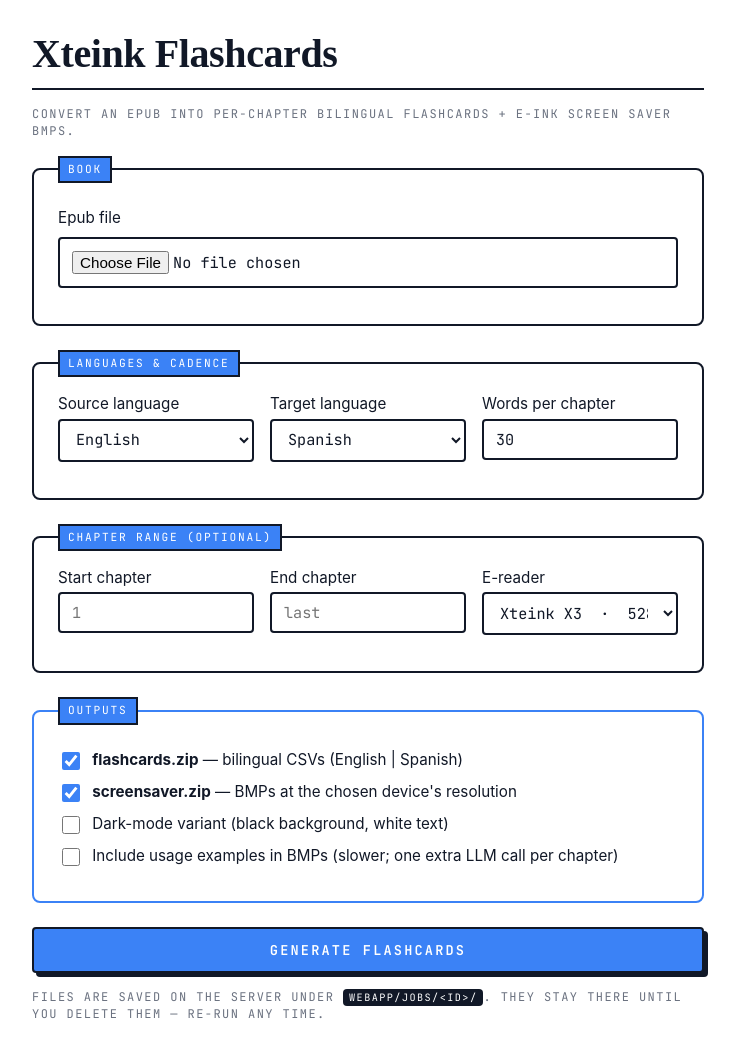
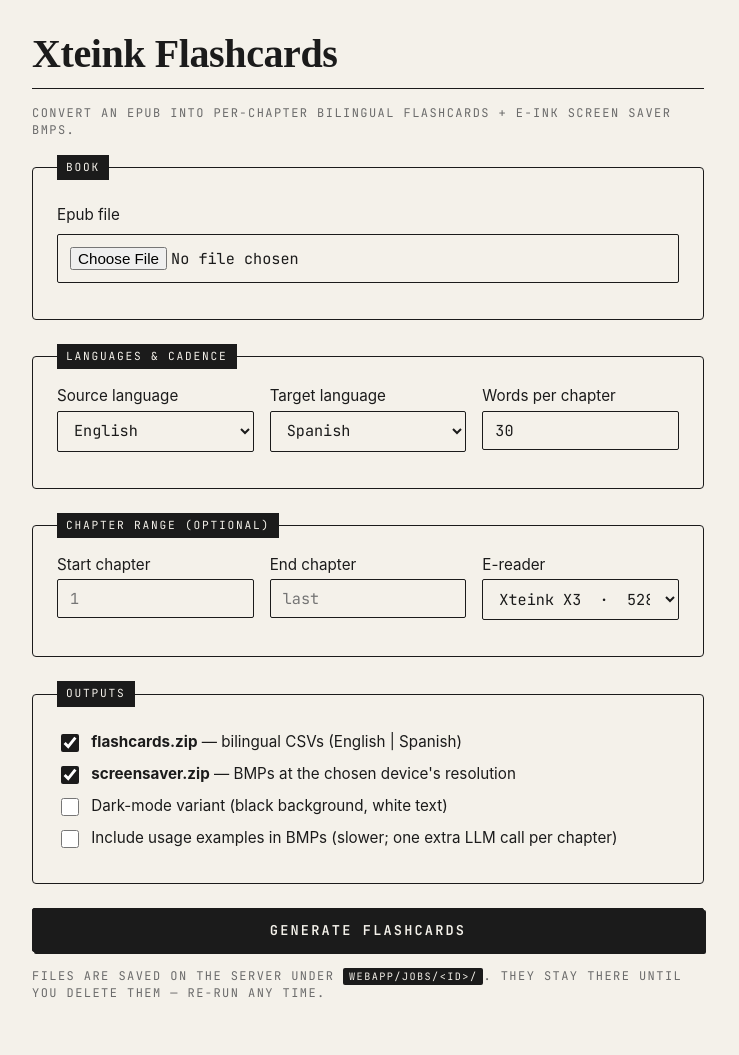
Before and after one commit to AngeeelD/xteink-flashcards, a Flask app: page / in a window 1280 px wide. Shown: the whole page, without its empty margins (272-1011 px from the left). After the commit the page ends 998 px from the top, so only its background shows below. Run offline with Flask 3, Linux system fonts and the light colour scheme; some libraries are stand-ins or nearby versions; some web fonts are replaced.

Commit message:
style: switch web palette to grayscale e-ink theme
- surface #F4F1EA, text #1B1B1B, accent and border #1B1B1B
- softer hairlines and shadow to mimic an e-ink panel
- button text now uses the surface token for contrast on the new dark accent

```diff
--- a/webapp/static/style.css
+++ b/webapp/static/style.css
@@ -1,22 +1,22 @@
 /*
- * Retro Design System — Xteink Flashcards
- * Source: typeui.sh pull retro
- * Tokens: primary=#3B82F6, secondary=#8B5CF6, surface=#FFFFFF, text=#111827
+ * E-ink Design System — Xteink Flashcards
+ * Palette: grayscale, paper-and-ink feel
+ * Tokens: surface=#F4F1EA, text=#1B1B1B, border=#1B1B1B, accent=#1B1B1B
  * Spacing: 4/8/12/16/24/32
  */
 
 /* ---------- Tokens (single source of truth) ---------- */
 :root {
   /* Colors */
-  --c-primary: #3B82F6;
-  --c-secondary: #8B5CF6;
-  --c-success: #16A34A;
-  --c-warning: #D97706;
-  --c-danger: #DC2626;
-  --c-surface: #FFFFFF;
-  --c-text: #111827;
-  --c-muted: #6B7280;
-  --c-border: #111827;
+  --c-primary: #1B1B1B;
+  --c-secondary: #4A4A4A;
+  --c-success: #4A4A4A;
+  --c-warning: #6B6B6B;
+  --c-danger: #2B2B2B;
+  --c-surface: #F4F1EA;
+  --c-text: #1B1B1B;
+  --c-muted: #6B6B6B;
+  --c-border: #1B1B1B;
 
   /* Spacing scale (4/8/12/16/24/32) */
   --s-1: 4px;
@@ -32,10 +32,10 @@
   --f-body: -apple-system, BlinkMacSystemFont, "Segoe UI", system-ui, sans-serif;
 
   /* Borders / shadow */
-  --bw: 2px;        /* default hairline thickness */
-  --shadow-hard: 4px 4px 0 0 var(--c-text);   /* brutalist hard shadow */
-  --radius-sm: 4px;
-  --radius-md: 8px;
+  --bw: 1px;        /* default hairline thickness */
+  --shadow-hard: 2px 2px 0 0 var(--c-border);   /* subtle paper edge */
+  --radius-sm: 2px;
+  --radius-md: 4px;
 }
 
 /* ---------- Reset-ish ---------- */
@@ -112,7 +112,7 @@
   padding: var(--s-1) var(--s-2);
   border: var(--bw) solid var(--c-border);
   background: var(--c-primary);
-  color: white;
+  color: var(--c-surface);
 }
 
 label {
@@ -185,7 +185,7 @@
   border: var(--bw) solid var(--c-border);
   border-radius: var(--radius-sm);
   background: var(--c-primary);
-  color: white;
+  color: var(--c-surface);
   cursor: pointer;
   box-shadow: var(--shadow-hard);
   transition: transform 80ms ease-out, box-shadow 80ms ease-out;
```
Also changed, not shown: 1 other file.
